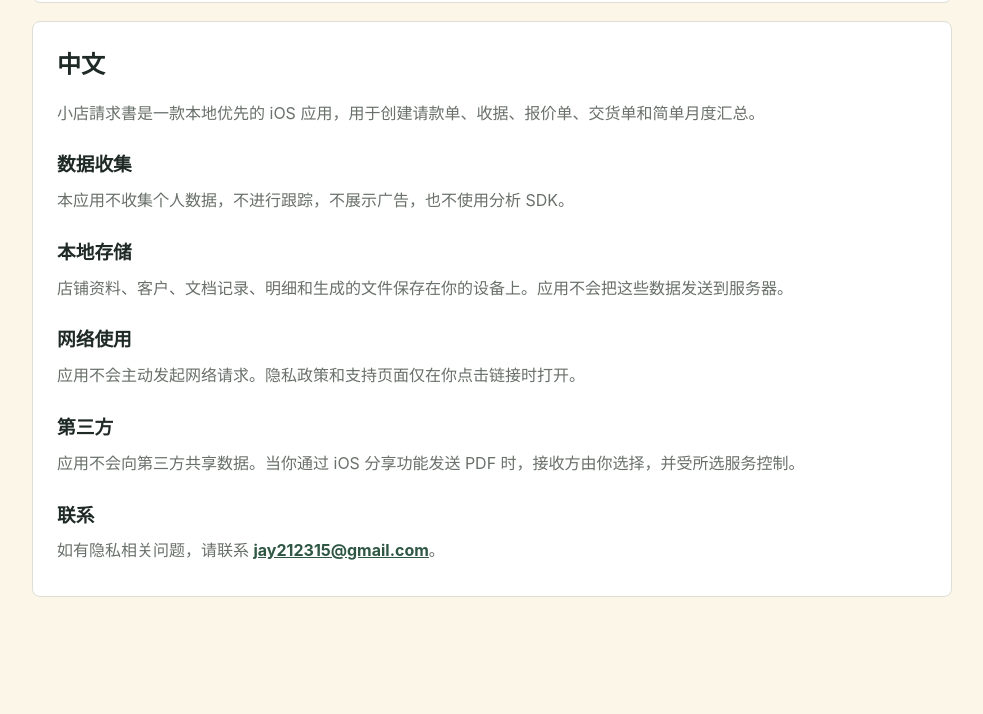
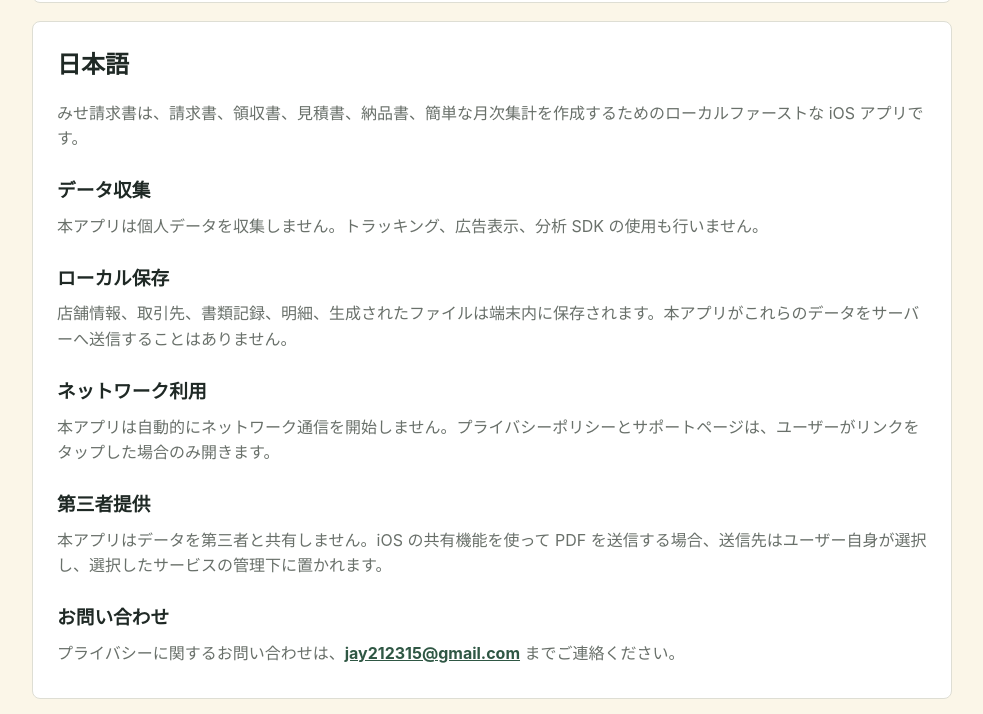
Before and after one commit to Davidzyj/miseseikyu, a plain HTML site: page privacy.html in a window 1280 px wide. Shown: the part 1014-1728 px from the top of the page, without its empty margins (148-1131 px from the left). Before the commit the page ends 1677 px from the top, so only its background shows below. Drawn offline with Linux system fonts and the light colour scheme.

Commit message:
Add Japanese privacy and support copy

```diff
--- a/privacy.html
+++ b/privacy.html
@@ -9,7 +9,7 @@
 <body>
   <main class="wrap">
     <header class="page-head">
-      <p class="eyebrow">Mise Invoice / 小店請求書</p>
+      <p class="eyebrow">Mise Invoice / みせ請求書 / 小店請求書</p>
       <h1>Privacy Policy</h1>
       <p>Last updated: June 5, 2026</p>
     </header>
@@ -30,6 +30,21 @@
     </section>
 
     <section class="panel">
+      <h2>日本語</h2>
+      <p>みせ請求書は、請求書、領収書、見積書、納品書、簡単な月次集計を作成するためのローカルファーストな iOS アプリです。</p>
+      <h3>データ収集</h3>
+      <p>本アプリは個人データを収集しません。トラッキング、広告表示、分析 SDK の使用も行いません。</p>
+      <h3>ローカル保存</h3>
+      <p>店舗情報、取引先、書類記録、明細、生成されたファイルは端末内に保存されます。本アプリがこれらのデータをサーバーへ送信することはありません。</p>
+      <h3>ネットワーク利用</h3>
+      <p>本アプリは自動的にネットワーク通信を開始しません。プライバシーポリシーとサポートページは、ユーザーがリンクをタップした場合のみ開きます。</p>
+      <h3>第三者提供</h3>
+      <p>本アプリはデータを第三者と共有しません。iOS の共有機能を使って PDF を送信する場合、送信先はユーザー自身が選択し、選択したサービスの管理下に置かれます。</p>
+      <h3>お問い合わせ</h3>
+      <p>プライバシーに関するお問い合わせは、<a href="mailto:jay212315@gmail.com">jay212315@gmail.com</a> までご連絡ください。</p>
+    </section>
+
+    <section class="panel">
       <h2>中文</h2>
       <p>小店請求書是一款本地优先的 iOS 应用，用于创建请款单、收据、报价单、交货单和简单月度汇总。</p>
       <h3>数据收集</h3>
```
Also changed, not shown: support.html (+10 -1 lines).
